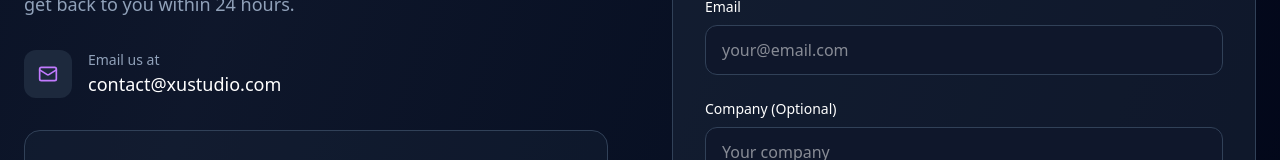
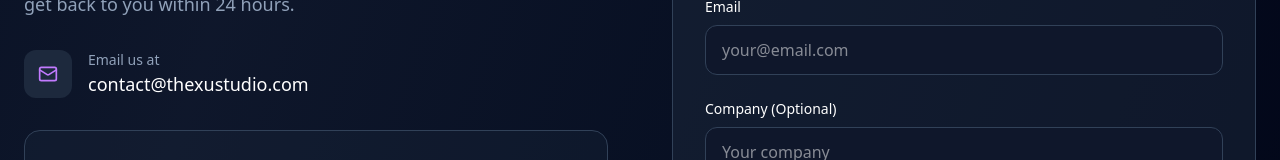
Before and after one commit to ethansure/thexu-studio, a Next.js app: page / in a window 1280 px wide. Shown: the part 3264-3424 px from the top of the page. Built offline with nearby package versions, Linux system fonts and the light colour scheme.

Commit message:
Update contact email to contact@thexustudio.com

```diff
--- a/src/app/layout.tsx
+++ b/src/app/layout.tsx
@@ -79,7 +79,7 @@ export default function RootLayout({
               },
               contactPoint: {
                 "@type": "ContactPoint",
-                email: "contact@xustudio.com",
+                email: "contact@thexustudio.com",
                 contactType: "customer service",
               },
             }),
--- a/src/app/page.tsx
+++ b/src/app/page.tsx
@@ -307,7 +307,7 @@ export default function Home() {
                   </div>
                   <div>
                     <p className="text-slate-400 text-sm">Email us at</p>
-                    <p className="font-medium">contact@xustudio.com</p>
+                    <p className="font-medium">contact@thexustudio.com</p>
                   </div>
                 </div>
               </div>
@@ -400,7 +400,7 @@ export default function Home() {
             <p className="text-slate-500">
               © {new Date().getFullYear()} Xu Studio LLC. All rights reserved.
             </p>
-            <a href="mailto:contact@xustudio.com" className="text-slate-400 hover:text-white transition">
+            <a href="mailto:contact@thexustudio.com" className="text-slate-400 hover:text-white transition">
               <Mail className="w-5 h-5" />
             </a>
           </div>
```
